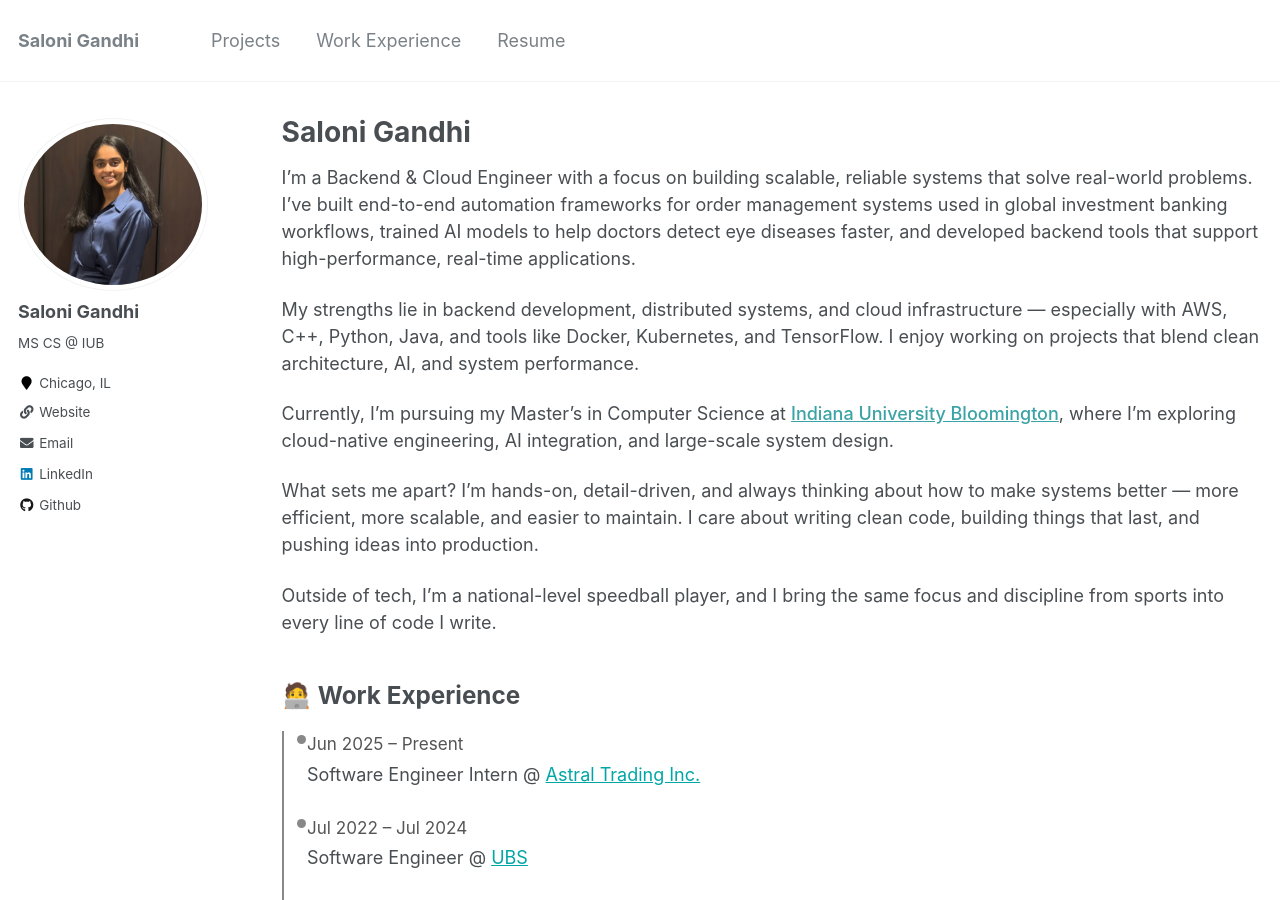
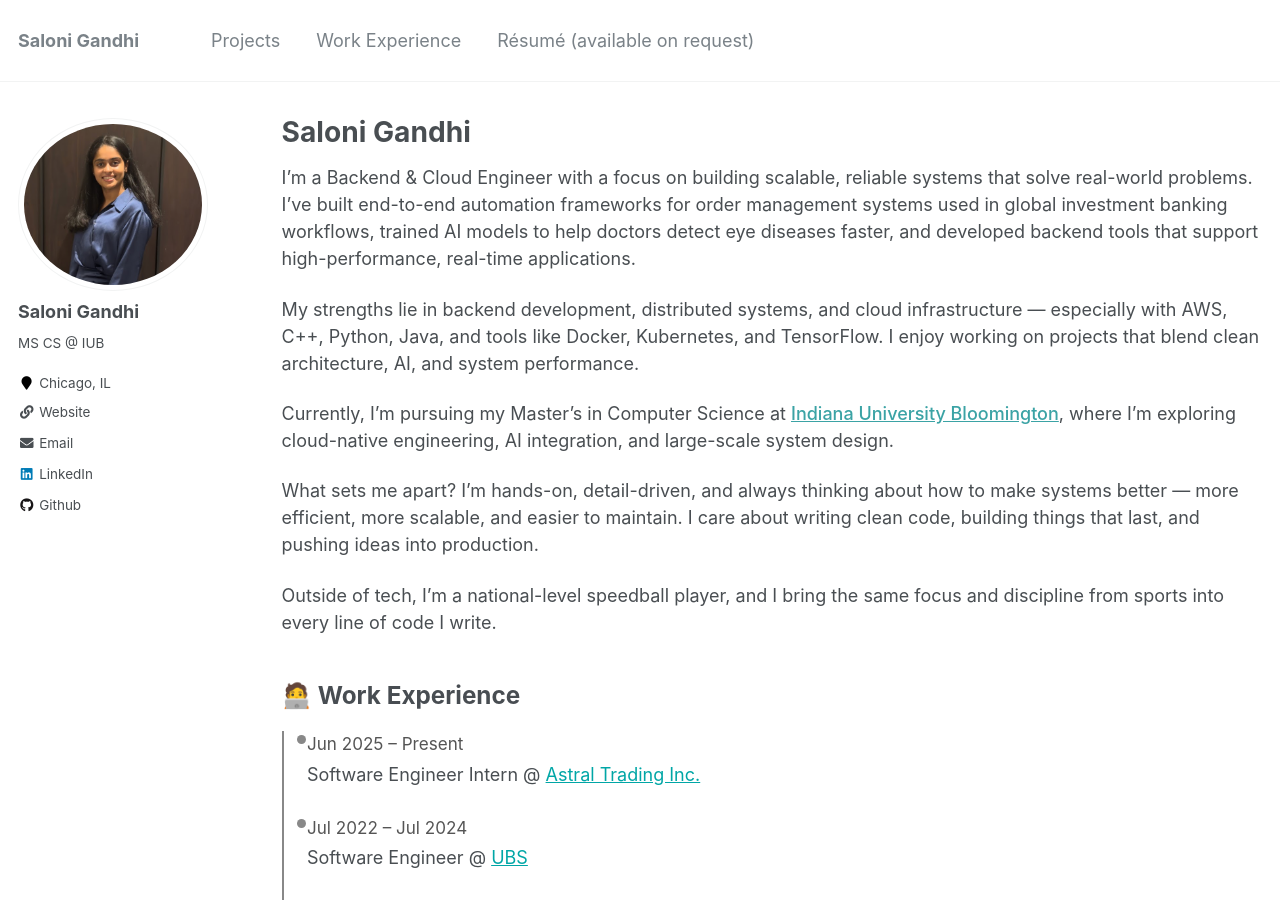
Before and after one commit to saloni111/saloni111.github.io, a Jekyll site: the page built from _pages/about.md, in a window 1280 px wide and 900 px high. Built offline with Jekyll 4.4.1, drawn with Linux system fonts in a browser that asks for light colours.

Commit message:
Replace public resume PDF with mailto request; fix masthead for mailto links
Made-with: Cursor

```diff
--- a/_data/navigation.yml
+++ b/_data/navigation.yml
@@ -6,8 +6,8 @@ main:
   - title: "Work Experience"
     url: /publications/
 
-  - title: "Resume"
-    url: /files/SaloniGandhi.pdf
+  - title: "Résumé (available on request)"
+    url: "mailto:smgandhi@iu.edu?subject=Resume%20request"
 
   # - title: "Cool Stuff!"
   #  url: /cool-stuff/
--- a/_includes/masthead.html
+++ b/_includes/masthead.html
@@ -8,9 +8,9 @@
         <ul class="visible-links">
           <li class="masthead__menu-item masthead__menu-item--lg"><a href="{{ base_path }}/">{{ site.title }}</a></li>
           {% for link in site.data.navigation.main %}
-            {% if link.url contains 'http' %}
+            {% if link.url contains 'http' or link.url contains 'mailto:' %}
               {% assign domain = '' %}
-              {% else %}
+            {% else %}
               {% assign domain = base_path %}
             {% endif %}
             <li class="masthead__menu-item"><a href="{{ domain }}{{ link.url }}">{{ link.title }}</a></li>
```
Also changed, not shown: 1 other file.
